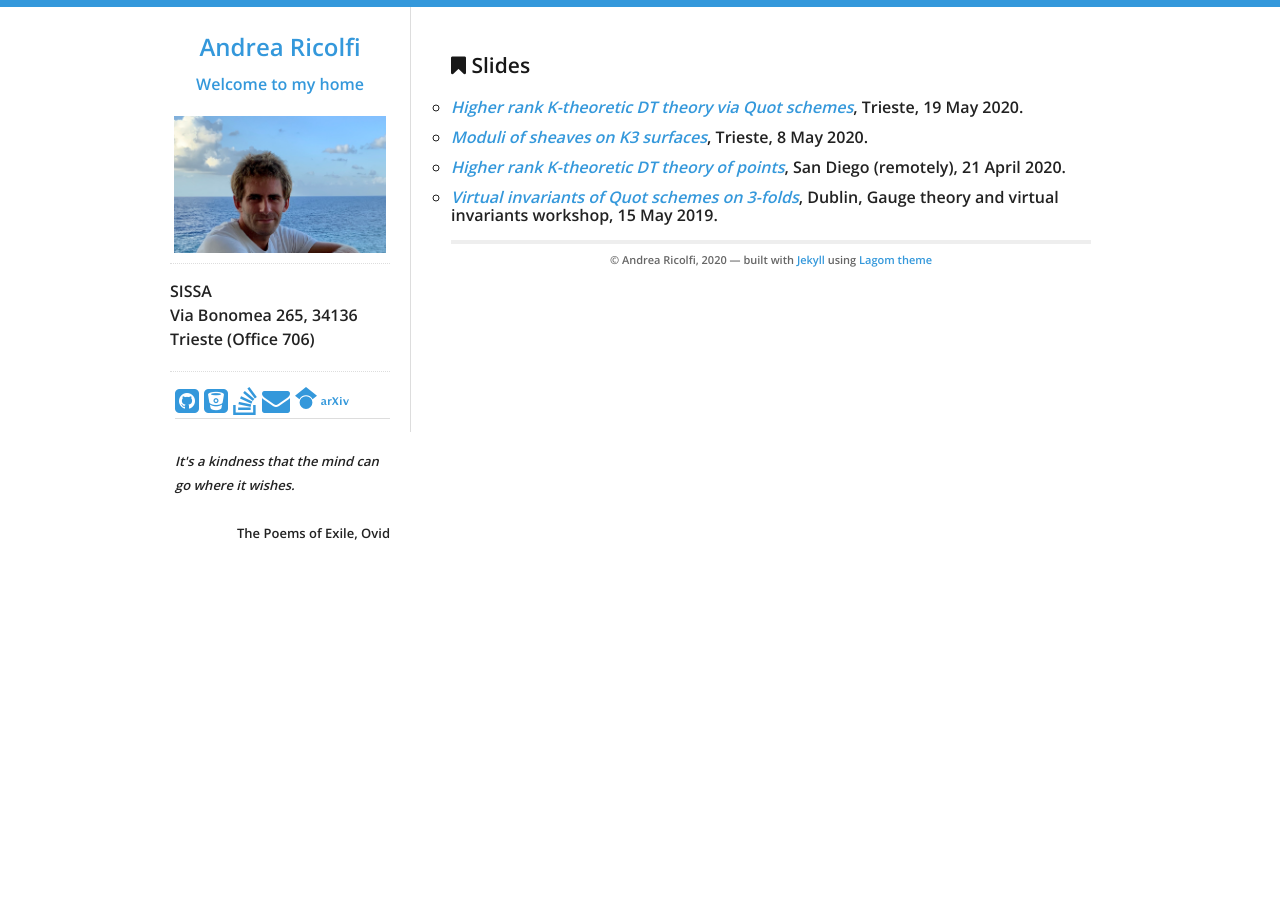
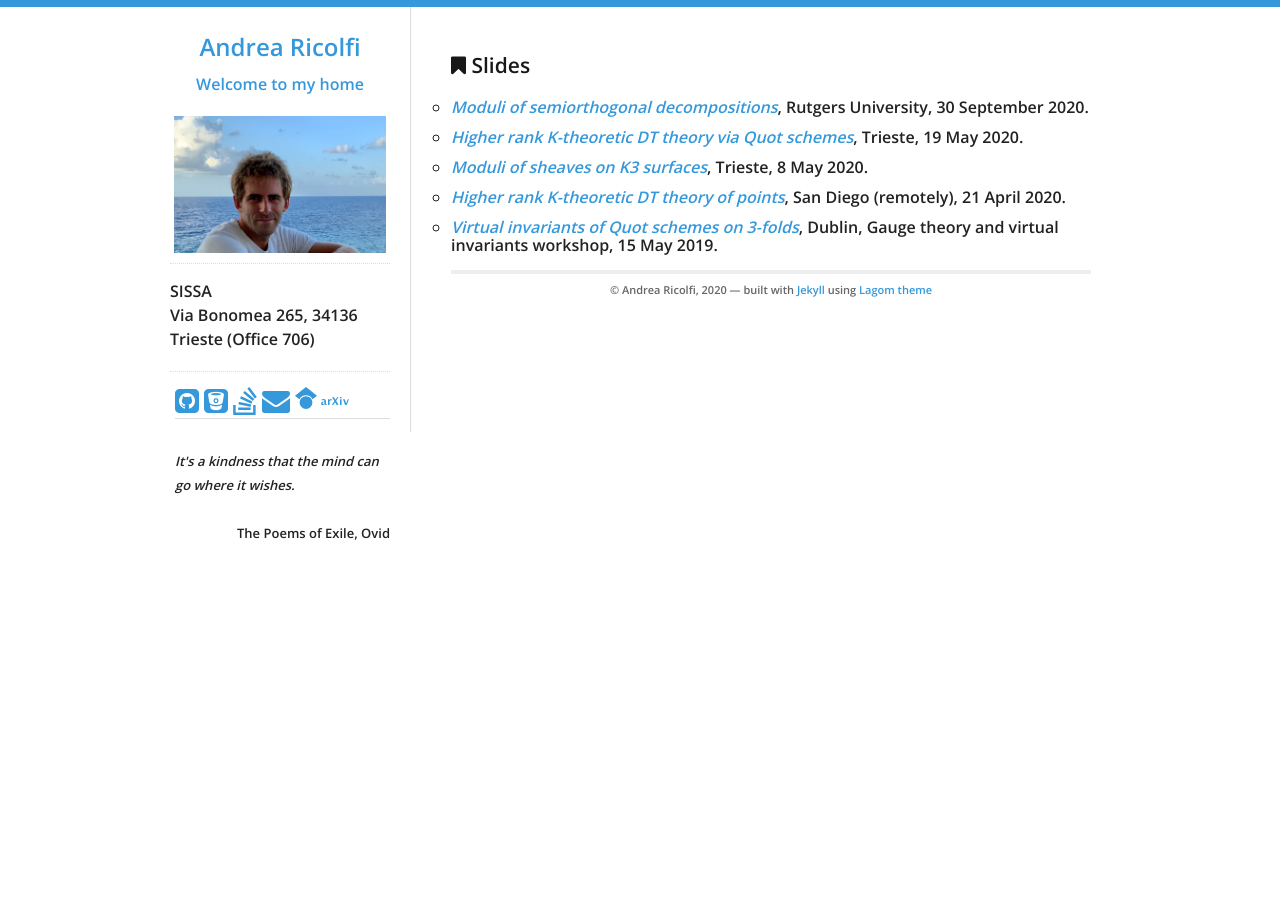
Before and after one commit to atricolfi/atricolfi.github.io, a Jekyll site: the page built from Slides.html, in a window 1280 px wide. Built offline with Jekyll 4.4.1, drawn with Linux system fonts in a browser that asks for light colours.

Commit message:
Update Slides.html
added moduli SOD

```diff
--- a/Slides.html
+++ b/Slides.html
@@ -8,6 +8,7 @@ title: Blog Posts
 <p>
 
   <ul style="list-style-type:circle">
+  <li><a href="Moduli_SOD.pdf"><em>Moduli of semiorthogonal decompositions</em></a>, Rutgers University, 30 September 2020.</li>
   <li><a href="K-theoreticDT_SISSA.pdf"><em>Higher rank K-theoretic DT theory via Quot schemes</em></a>, Trieste, 19 May 2020.</li>
   <li><a href="Sheaves_on_K3.pdf"><em>Moduli of sheaves on K3 surfaces</em></a>, Trieste, 8 May 2020.</li>
   <li><a href="SanDiego.pdf"><em>Higher rank K-theoretic DT theory of points</em></a>, San Diego (remotely), 21 April 2020.</li>
```
